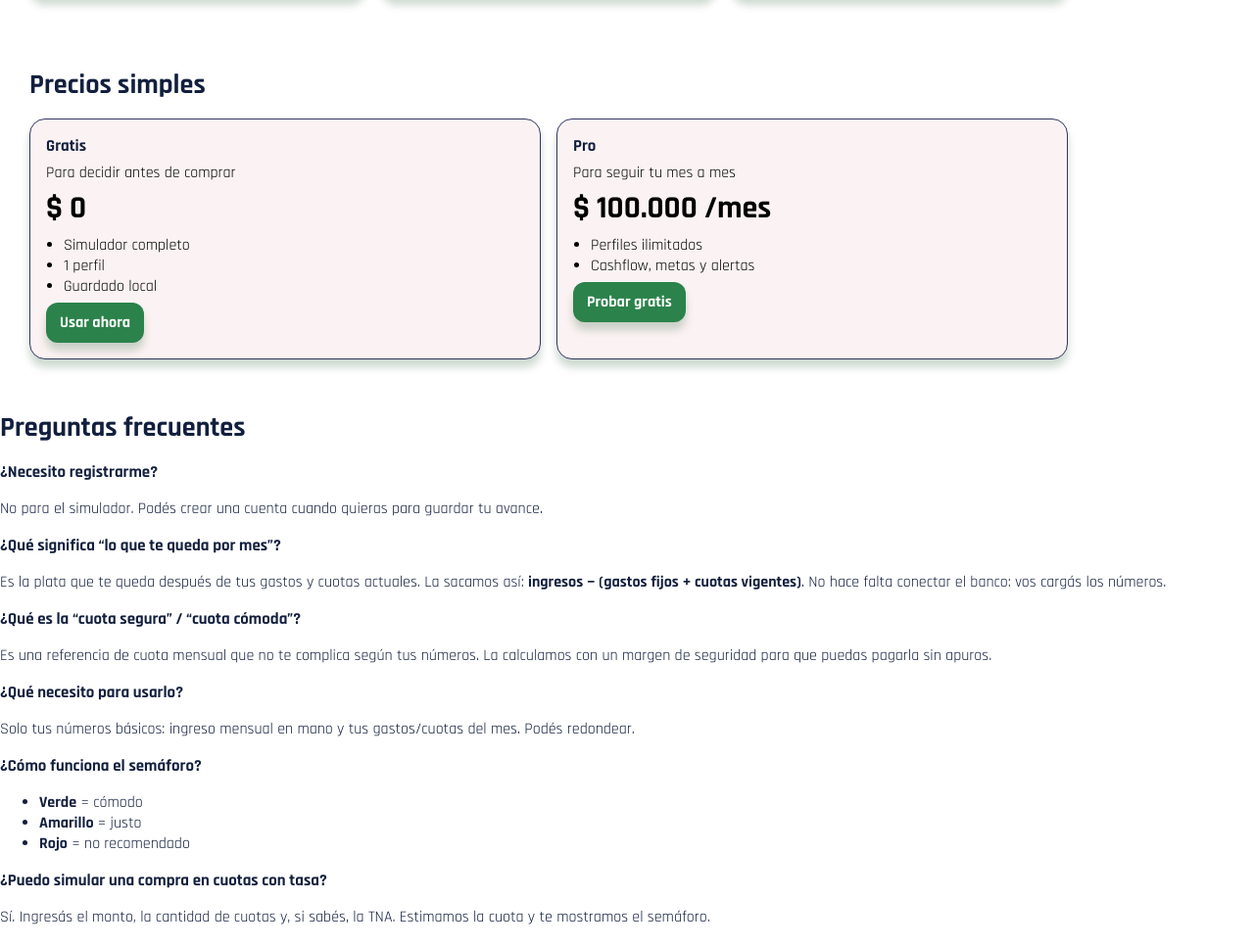
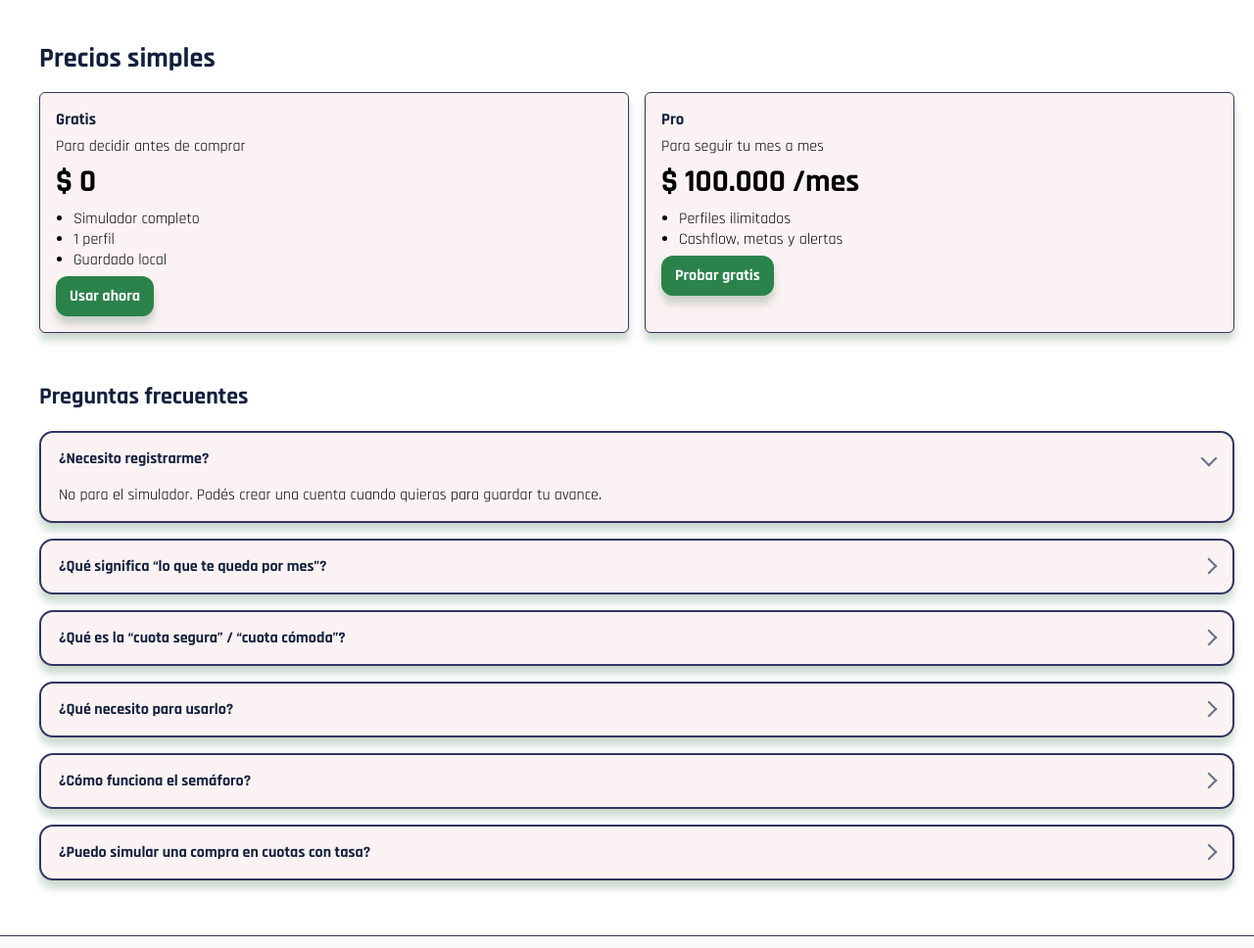
Before and after one commit to GGarle/Alcanzo, a plain HTML site: page index.html in a window 1280 px wide. Shown: the part 1244-2212 px from the top of the page at 98% size. Drawn offline with Linux system fonts and the light colour scheme; a web font is replaced by a local one.

Commit message:
Add files via upload

```diff
--- a/index.html
+++ b/index.html
@@ -1,48 +1,57 @@
 <!DOCTYPE html>
 <html lang="es">
 <head>
-    <meta charset="UTF-8">
-    <meta name="viewport" content="width=device-width, initial-scale=1.0">
+  <meta charset="UTF-8" />
+  <meta name="viewport" content="width=device-width, initial-scale=1.0"/>
   <title>Alcanzo — ¿Te alcanza? Preguntá antes de gastar</title>
-    <meta name="description" content="Alcanzo: simulador simple para saber si te alcanza antes de gastar. Registrate gratis, calculá tu sobrante y tu cuota segura, y si pasás a Pro seguí tu cashflow." />
-    <link rel="stylesheet" href="styles/index.css">
+  <meta name="description" content="Alcanzo: simulador simple para saber si te alcanza antes de gastar. Registrate gratis, calculá tu sobrante y tu cuota segura, y si pasás a Pro seguí tu cashflow."/>
+  <link rel="stylesheet" href="styles/index.css"/>
+</head>
 
-</head>
 <body>
+  <!-- ============== HEADER ============== -->
   <header>
     <div class="container_logo">
       <div>
-                <img class="logo_img" src="logo/20251012_logo_ok.png" alt="Logo entidad">
+        <img class="logo_img" src="logo/20251012_logo_ok.png" alt="Logo entidad"/>
       </div>
       <nav class="links" aria-label="principal">
         <a href="#simulador">Simulador</a>
         <a href="#funciona">Cómo funciona</a>
         <a href="#precios">Precios</a>
         <a href="#faq">Preguntas frecuentes</a>
-                <a href="login.html" class="btn" >Entrar</a>
-                <a href="signup.html" class="btn" >Crear cuenta</a>
+        <a href="login.html" class="btn">Entrar</a>
+        <a href="signup.html" class="btn">Crear cuenta</a>
       </nav>
     </div>
   </header>
+
+  <!-- ============== MAIN ============== -->
+  <main>
+    <!-- HERO -->
     <section class="main">
       <div class="container main-grid">
-          <!-- Columna izquierda: TU copy actual (sin clases nuevas) -->
+        <!-- Columna izquierda -->
         <div class="col-left">
           <p>Tus gastos más simples</p>
+
           <h1 class="titulo_principal">
             ¿Te alcanza? <br>
             Preguntá antes de gastar
             <span class="h1-acento">Te respondemos al toque</span>
           </h1>
+
           <p>Decidí con datos: cuánto te queda este mes y cuánto podés pagar por mes sin apretarte. Probalo en 30 segundos. Si querés, creás tu cuenta y guardás tu avance.</p>
+
           <div class="cta">
             <a href="simulador.html" class="btn">Probar simulador</a>
             <a href="signup.html" class="btn alt">Crear cuenta gratis</a>
           </div>
+
           <p>Tip: Podés empezar sin registrarte y guardar después.</p>
         </div>
 
-          <!-- Columna derecha: tarjeta ilustrativa clickeable -->
+        <!-- Columna derecha (tarjeta ilustrativa) -->
         <aside class="col-right">
           <a class="demo-card" href="simulador.html" aria-label="Ir al simulador">
             <strong class="demo-badge">simulador</strong>
@@ -73,22 +82,27 @@
           <h3 class="titulo_principal_3">Calculá tu sobrante</h3>
           <p>Ingresos − (gastos + cuotas) y listo. Sin vueltas.</p>
         </article>
+
         <article class="card">
           <h3 class="titulo_principal_3">Cuota segura</h3>
           <p>Te decimos hasta cuánto podés pagar sin quedarte corto.</p>
         </article>
+
         <article class="card">
           <h3 class="titulo_principal_3">Semáforo en vivo</h3>
           <p>Verde / amarillo / rojo según tu situación. Decidís con calma.</p>
         </article>
+
         <article class="card">
           <h3 class="titulo_principal_3">Metas</h3>
           <p>Objetivos de ahorro medibles.</p>
         </article>
+
         <article class="card">
           <h3 class="titulo_principal_3">Cashflow (Pro)</h3>
           <p>Evolución de ingresos y gastos por mes, metas y proyección.</p>
         </article>
+
         <article class="card">
           <h3 class="titulo_principal_3">Alertas (Pro)</h3>
           <p>Recordatorios simples: vencimientos, subas de gastos, objetivos.</p>
@@ -104,10 +118,12 @@
           <h3 class="titulo_principal_3">Contanos tus números</h3>
           <p>Ingreso y gastos básicos. 30 segundos.</p>
         </article>
+
         <article class="card step" data-step="2">
           <h3 class="titulo_principal_3">Simulá tu compra</h3>
           <p>Monto y cuotas. Vemos si te alcanza sin riesgo.</p>
         </article>
+
         <article class="card step" data-step="3">
           <h3 class="titulo_principal_3">Seguimiento (Pro)</h3>
           <p>Registrate, guardá perfiles y seguí tu cashflow</p>
@@ -130,6 +146,7 @@
           </ul>
           <a class="btn" href="simulador.html">Usar ahora</a>
         </article>
+
         <article class="card price">
           <h3 class="titulo_principal_3">Pro</h3>
           <p>Para seguir tu mes a mes</p>
@@ -143,38 +160,58 @@
       </div>
     </section>
 
-        <section id="faq">
-            <h2 class="titulo_principal_2">Preguntas frecuentes</h2>
+    <!-- FAQ -->
+    <section id="faq" class="container mt-28">
+      <h2 class="title title--sm">Preguntas frecuentes</h2>
 
-            <h3 class="titulo_principal_3">¿Necesito registrarme?</h3>
+      <div class="faq">
+        <details class="faq-item" open>
+          <summary>¿Necesito registrarme?</summary>
           <p>No para el simulador. Podés crear una cuenta cuando quieras para guardar tu avance.</p>
+        </details>
 
-            <h3 class="titulo_principal_3">¿Qué significa “lo que te queda por mes”?</h3>
-            <p>Es la plata que te queda después de tus gastos y cuotas actuales. La sacamos así: <strong>ingresos − (gastos fijos + cuotas vigentes)</strong>. No hace falta conectar el banco: vos cargás los números.</p>
+        <details class="faq-item">
+          <summary>¿Qué significa “lo que te queda por mes”?</summary>
+          <p>Es la plata que te queda después de tus gastos y cuotas actuales. La cuenta es:
+            <strong>ingresos − (gastos fijos + cuotas vigentes)</strong>. No hace falta conectar el banco:
+            vos cargás los números.</p>
+        </details>
 
-            <h3 class="titulo_principal_3">¿Qué es la “cuota segura” / “cuota cómoda”?</h3>
-            <p>Es una referencia de cuota mensual que no te complica según tus números. La calculamos con un margen de seguridad para que puedas pagarla sin apuros.</p>
+        <details class="faq-item">
+          <summary>¿Qué es la “cuota segura” / “cuota cómoda”?</summary>
+          <p>Es una referencia de cuota mensual que no te complica según tus números. La calculamos con
+            un margen de seguridad para que puedas pagarla sin apuros.</p>
+        </details>
 
-            <h3 class="titulo_principal_3">¿Qué necesito para usarlo?</h3>
-            <p>Solo tus números básicos: ingreso mensual en mano y tus gastos/cuotas del mes. Podés redondear.</p>
+        <details class="faq-item">
+          <summary>¿Qué necesito para usarlo?</summary>
+          <p>Solo tus números básicos: ingreso mensual en mano y tus gastos/cuotas del mes. Podés
+            redondear.</p>
+        </details>
 
-            <h3 class="titulo_principal_3">¿Cómo funciona el semáforo?</h3>
+        <details class="faq-item">
+          <summary>¿Cómo funciona el semáforo?</summary>
           <ul>
-              <li><strong>Verde</strong> = cómodo</li>
-              <li><strong>Amarillo</strong> = justo</li>
-              <li><strong>Rojo</strong> = no recomendado</li>
+            <li class="verde"><strong>Verde</strong> = cómodo</li>
+            <li class="amarillo"><strong>Amarillo</strong> = justo</li>
+            <li class="rojo"><strong>Rojo</strong> = no recomendado</li>
           </ul>
+        </details>
 
-            <h3 class="titulo_principal_3">¿Puedo simular una compra en cuotas con tasa?</h3>
-            <p>Sí. Ingresás el monto, la cantidad de cuotas y, si sabés, la TNA. Estimamos la cuota y te mostramos el semáforo.</p>
+        <details class="faq-item">
+          <summary>¿Puedo simular una compra en cuotas con tasa?</summary>
+          <p>Sí. Ingresás el monto, la cantidad de cuotas y, si sabés, la TNA. Estimamos la cuota y te
+            mostramos el semáforo.</p>
+        </details>
+      </div>
     </section>
   </main>
 
+  <!-- ============== FOOTER ============== -->
   <footer class="footer">
     <div class="container foot">
       <div class="foot-brand">
-            <img src="logo/20250925_logo.png" alt="Logo Alcanzo" class="logo-small" width="120px" height="120px">
-
+        <img src="logo/20250925_logo.png" alt="Logo Alcanzo" class="logo-small" width="120" height="120"/>
       </div>
       <small>© 2025 Alcanzo — “¿Te alcanza? Preguntá antes de gastar. Te respondemos al toque.”</small>
     </div>
--- a/styles/index.css
+++ b/styles/index.css
@@ -30,8 +30,8 @@
     text-decoration:none
   }
 
-  .container{ max-width:1100px;
-    margin:10px;
+  .container{ max-width:1300px;
+    margin:0px 0px 0px 20px;
     padding:10px 20px 20px 20px
   }
 
@@ -153,8 +153,9 @@
     }
 
   .main p{ color:var(--muted);
-    max-width:68ch;
-    margin: 10px 0px 10px 20px;
+    max-width:168ch;
+    font-size: clamp(0.02rem, 3vw, 1.1rem);
+    margin: 10px 0px 10px 30px;
 }
 
 .main a[href$=".html"]{
@@ -179,7 +180,7 @@
 .main .cta{ display:flex;
   gap:10px;
   flex-wrap:wrap;
-  margin-top:10px; }
+  margin: 10px 0px 0px 10px; }
 
 
 .main .demo-card{
@@ -215,62 +216,186 @@
   background:rgba(255,255,255,.04);
 }
 .main .demo-line{
-  height:10px; border-radius:6px; background:rgba(255,255,255,.28); margin:10px 0;
+  height:10px;
+  border-radius:6px;
+  background:rgba(255,255,255,.28);
+  margin:10px 0;
 }
-.main .demo-line.lg{ width:72%; height:14px; }
-.main .demo-line.md{ width:54%; }
+.main .demo-line.lg{ width:72%;
+  height:14px;
+}
+.main .demo-line.md{ width:54%;
+}
 .main .demo-panel{
-  height:44px; border-radius:10px; background:rgba(255,255,255,.20); margin:12px 0;
+  height:44px;
+  border-radius:10px;
+  background:rgba(255,255,255,.20);
+  margin:12px 0;
 }
-.main .demo-panel.light{ height:56px; background:rgba(255,255,255,.16); }
+.main .demo-panel.light{ height:56px;
+   background:rgba(255,255,255,.16);
+  }
 .main .demo-traffic{
-  display:grid; grid-template-columns:1fr 1fr 1fr; gap:12px; margin:10px 0;
+  display:grid;
+  grid-template-columns:1fr 1fr 1fr;
+  gap:12px;
+  margin:10px 0;
 }
-.main .demo-traffic span{ display:block; height:14px; border-radius:8px; }
-.main .demo-traffic .ok{   background:#34d399; }   /* tonos más claros sobre verde */
+.main .demo-traffic span{ display:block;
+   height:14px;
+    border-radius:px;
+  }
+.main .demo-traffic .ok{   background:#298563; }   /* tonos más claros sobre verde */
 .main .demo-traffic .warn{ background:#fde047; }
 .main .demo-traffic .bad{  background:#f87171; }
 
 .main .main-grid{ display:grid;
   gap:20px;
-  align-items:center; }
+  align-items:center;
+}
 
 @media (min-width:960px){ .main .main-grid{ grid-template-columns: 1.1fr .9fr; } }
 
   /* ================== FEATURES ================== */
-  .features-grid{ display:grid; gap:16px }
+  .features-grid{ display:grid;
+    gap:36px }
   @media (min-width:960px){ .features-grid{ grid-template-columns: repeat(3,1fr); } }
   .card{
-    background:var(--card); border:1px solid var(--stroke);
-    border-radius:16px; padding:16px; box-shadow:var(--shadow);
+    background:var(--card);
+    border:1px solid var(--stroke);
+    border-radius:6px;
+    padding:16px;
+    box-shadow:var(--shadow);
   }
+
   .titulo_principal_2{
-    margin:32px 0 16px; font-weight:900; font-size:clamp(1.3rem,2.2vw,1.8rem);
+    margin:32px 0 16px;
+    font-weight:900;
+    font-size:clamp(1.3rem,2.2vw,1.8rem);
   }
-  .titulo_principal_3{ margin:0 0 4px; font-weight:800; font-size:1.05rem }
-  .card p{ color:var(--muted); margin:.35rem 0 0 }
+
+  .titulo_principal_3{ margin:0 0 4px;
+    font-weight:800;
+    font-size:1.05rem }
+
+  .card p{ color:var(--muted);
+     margin:.35rem 0 0
+    }
 
   /* ================== CÓMO FUNCIONA ================== */
-  .steps-grid{ display:grid; gap:16px }
-  @media (min-width:960px){ .steps-grid{ grid-template-columns:repeat(3,1fr) } }
-  .step{ position:relative }
+  .steps-grid{ display:grid;
+    gap:16px }
+  @media (min-width:960px){
+    .steps-grid{ grid-template-columns:repeat(3,1fr) }
+  }
+  .step{ position:relative
+  }
   .step::before{
     content: attr(data-step);
-    position:absolute; left:-10px; top:-8px;
-    font-weight:700; color:#0369a1; background:#e0f2fe; border:1px solid #bae6fd;
+    position:absolute;
+    left:-10px;
+    top:-8px;
+    font-weight:700;
+    color:#0369a1;
+    background:#e0f2fe;
+    border:1px solid #bae6fd;
     padding:2px 8px; border-radius:8px;
   }
 
   /* ================== PRECIOS ================== */
-  .pricing-grid{ display:grid; gap:16px }
-  @media (min-width:960px){ .pricing-grid{ grid-template-columns:1fr 1fr } }
-  .price .num{ font-size:2rem; font-weight:900 }
-  .price ul{ margin:.4rem 0; padding-left:18px; color:var(--muted) }
+  .pricing-grid{ display:grid;
+    gap:16px
+  }
+  @media (min-width:960px){
+    .pricing-grid{ grid-template-columns:1fr 1fr }
+  }
+  .price .num{ font-size:2rem;
+    font-weight:900
+  }
+  .price ul{ margin:.4rem 0;
+    padding-left:18px;
+    color:var(--muted)
+  }
+
+  /* ====== FAQ (acordeón sin JS) ====== */
+.faq { display: grid;
+  gap: 16px;
+  margin-top: 8px;
+  font-family: Rajdhani,Inter,Roboto, system-ui, "Segoe UI",  Arial;}
+
+.faq-item {
+  background: var(--card);
+  border: 2px solid var(--stroke);
+  border-radius: 14px;
+  padding: 0;               /* el padding va en summary + contenido */
+  box-shadow: var(--shadow);
+  overflow: clip;
+}
+
+.faq-item summary {
+  list-style: none;         /* saca triángulo nativo */
+  cursor: pointer;
+  padding: 16px 18px;
+  font-weight: 700;
+  color: var(--ink);
+  display: flex;
+  align-items: center;
+  gap: 10px;
+}
+
+/* chevron */
+.faq-item summary::after {
+  content: "";
+  margin-left: auto;
+  inline-size: 10px;
+  block-size: 10px;
+  border-right: 2px solid #64748b;
+  border-bottom: 2px solid #64748b;
+  transform: rotate(-45deg);
+  transition: transform .2s ease;
+}
+
+/* estado abierto */
+.faq-item[open] summary::after { transform: rotate(45deg); }
+
+.faq-item p,
+.faq-item ul {
+  color: var(--muted);
+  padding: 0 18px 16px 18px;
+  margin: 0;
+}
+
+.faq-item ul { padding-left: 36px; }
+
+/* hover/tecla */
+.faq-item summary:hover { background: #86470d7c; }
+.faq-item summary:focus-visible {
+  outline: 3px solid #c7eaff;
+  outline-offset: 2px; border-radius: 12px;
+}
+
+.amarillo{
+  color: yellow;
+}
+.verde{
+  color: green;
+}
+.rojo{
+  color: red;
+}
 
   /* ================== FOOTER ================== */
-  .footer{ margin-top:36px; border-top:1px solid var(--stroke); background:#f9fafb }
+  .footer{ margin-top:36px;
+    border-top:1px solid var(--stroke);
+    background:#f9fafb }
+
   .footer .foot{
-    max-width:1100px; margin:0 auto; padding:18px 20px;
-    display:flex; align-items:center; justify-content:space-between; gap:12px; flex-wrap:wrap;
+    max-width:1100px;
+    margin:0 auto;
+    padding:18px 20px;
+    display:flex;
+    align-items:center;
+    justify-content:space-between;
+    gap:12px; flex-wrap:wrap;
   }
   .logo-small{ height:32px; width:auto }
```
Lines whose indentation alone changed are shown as unchanged.
